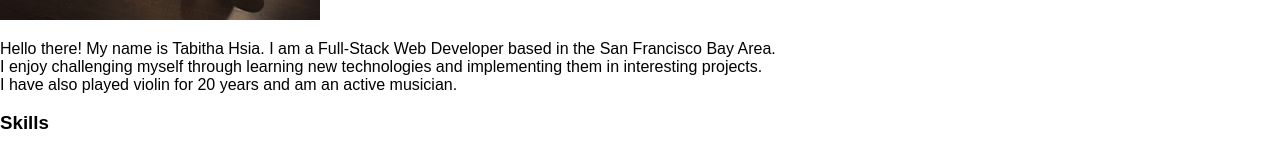
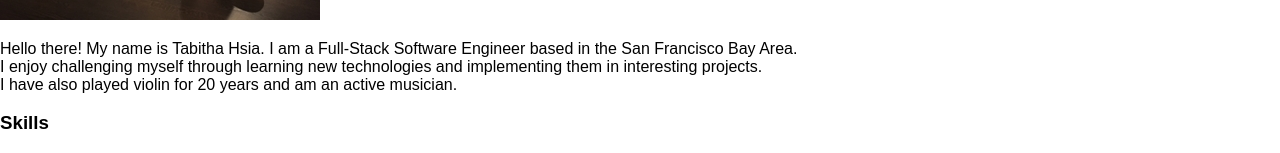
Before and after one commit to tabithahsia/Portfolio, a React (Create React App) app: page / in a window 1280 px wide. Both pictures are taken after a click on the button "About". Shown: the part 832-985 px from the top of the page. Built offline with nearby package versions, Linux system fonts and the light colour scheme.

Commit message:
Update About.jsx

```diff
--- a/src/Components/About.jsx
+++ b/src/Components/About.jsx
@@ -15,7 +15,7 @@ class About extends React.Component {
         <h2>About Me</h2>
         <img src={Selfie3} alt="Selfie3" />
         <p>
-          Hello there! My name is Tabitha Hsia. I am a Full-Stack Web Developer based in the San Francisco Bay Area.
+          Hello there! My name is Tabitha Hsia. I am a Full-Stack Software Engineer based in the San Francisco Bay Area.
           <br></br>
           I enjoy challenging myself through learning new technologies and implementing them in interesting projects.
           <br></br>
```
